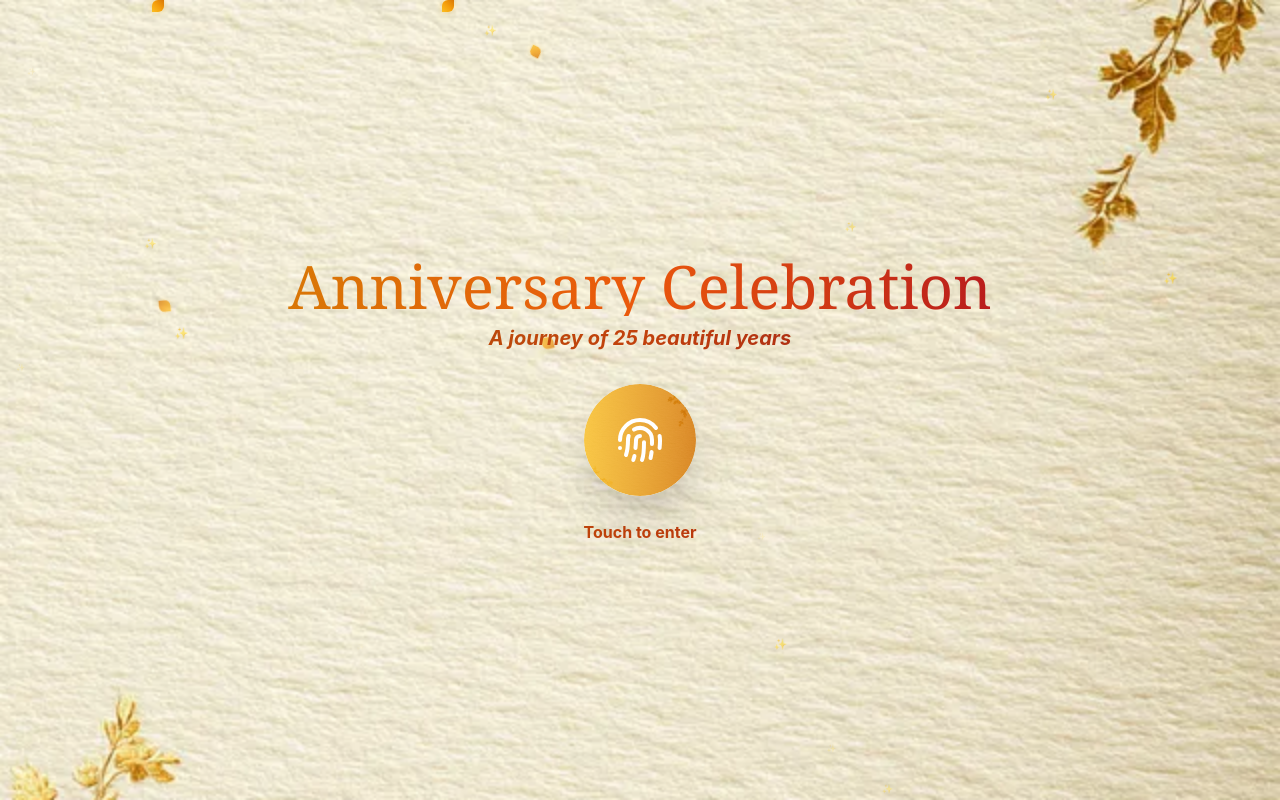
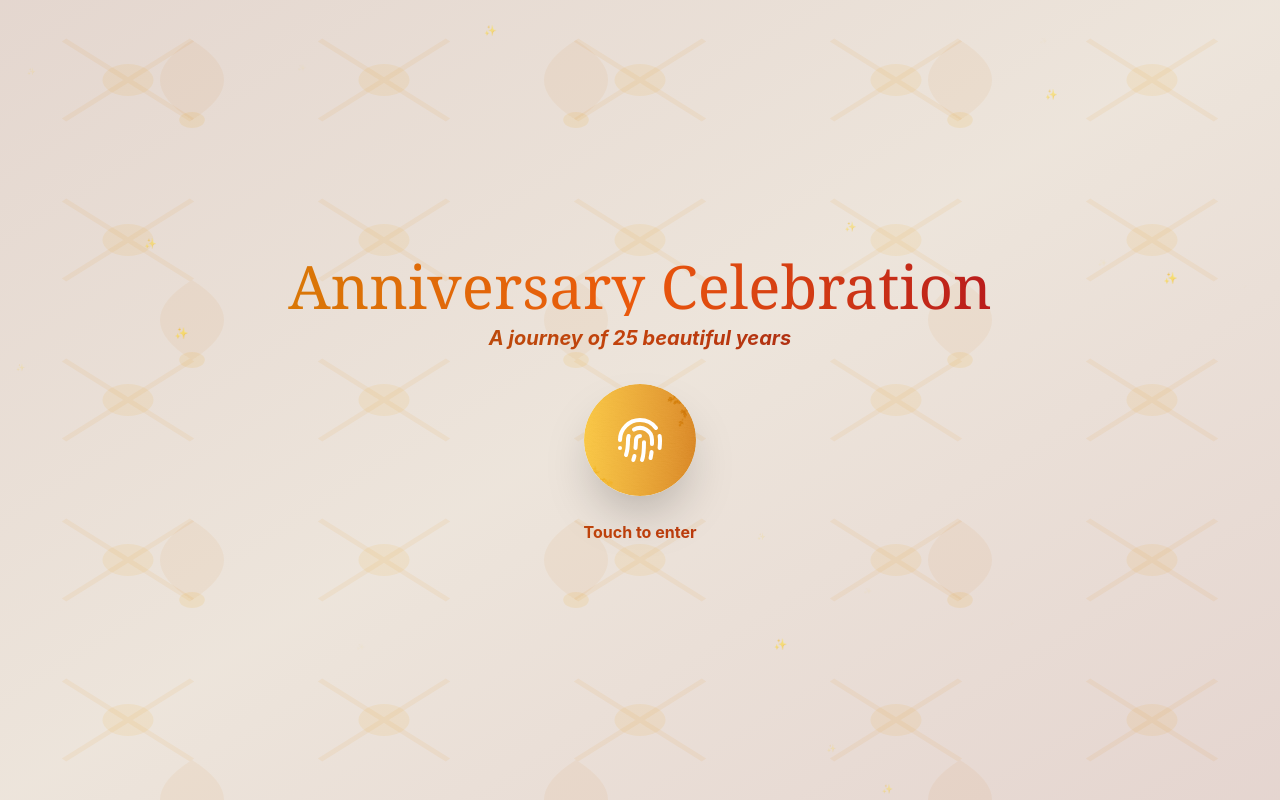
Before and after one commit to Nipunta/weddinganniversary, a React (Vite) app: page / in a window 1280 px wide. Built offline with nearby package versions, Linux system fonts and the light colour scheme.

Commit message:
Update backgrounds with SVG patterns and refined animations

```diff
--- a/src/components/EntrancePage.tsx
+++ b/src/components/EntrancePage.tsx
@@ -53,13 +53,26 @@ const EntrancePage: React.FC<EntrancePageProps> = ({ onEnter }) => {
 
   return (
     <div className="min-h-screen relative overflow-hidden">
-      {/* Background Image - New image */}
-      <div
-        className="absolute inset-0 bg-cover bg-center bg-no-repeat"
-        style={{
-          backgroundImage: `url('/w2 copy copy.webp')`,
-        }}
-      />
+      {/* Moving SVG Pattern Background */}
+      <div className="absolute inset-0">
+        <svg className="absolute inset-0 w-full h-full animate-flowing-pattern" viewBox="0 0 100 100" preserveAspectRatio="none">
+          <defs>
+            <pattern id="elegantPattern" x="0" y="0" width="20" height="20" patternUnits="userSpaceOnUse">
+              <circle cx="10" cy="10" r="2" fill="rgba(251, 191, 36, 0.1)" />
+              <path d="M5,5 L15,15 M15,5 L5,15" stroke="rgba(245, 158, 11, 0.08)" strokeWidth="0.5" />
+            </pattern>
+            <pattern id="floralMotif" x="0" y="0" width="30" height="30" patternUnits="userSpaceOnUse">
+              <path d="M15,5 Q20,10 15,15 Q10,10 15,5 Z" fill="rgba(217, 119, 6, 0.06)" />
+              <circle cx="15" cy="15" r="1" fill="rgba(251, 191, 36, 0.12)" />
+            </pattern>
+          </defs>
+          <rect width="100%" height="100%" fill="url(#elegantPattern)" className="animate-pattern-drift" />
+          <rect width="100%" height="100%" fill="url(#floralMotif)" className="animate-pattern-float" />
+        </svg>
+
+        {/* Gradient Overlay */}
+        <div className="absolute inset-0 bg-gradient-to-br from-amber-900/20 via-yellow-800/15 to-orange-900/20"></div>
+      </div>
 
       {/* Floating Sparkles */}
       <div className="absolute inset-0 overflow-hidden pointer-events-none">
@@ -77,11 +90,6 @@ const EntrancePage: React.FC<EntrancePageProps> = ({ onEnter }) => {
             <div className="text-amber-300 text-xs opacity-70">✨</div>
           </div>
         ))}
-      </div>
-
-      {/* Entrance Falling Petals */}
-      <div className="absolute inset-0 overflow-hidden pointer-events-none">
-        {generateEntrancePetals()}
       </div>
 
       {/* Ripple Animation */}
```
